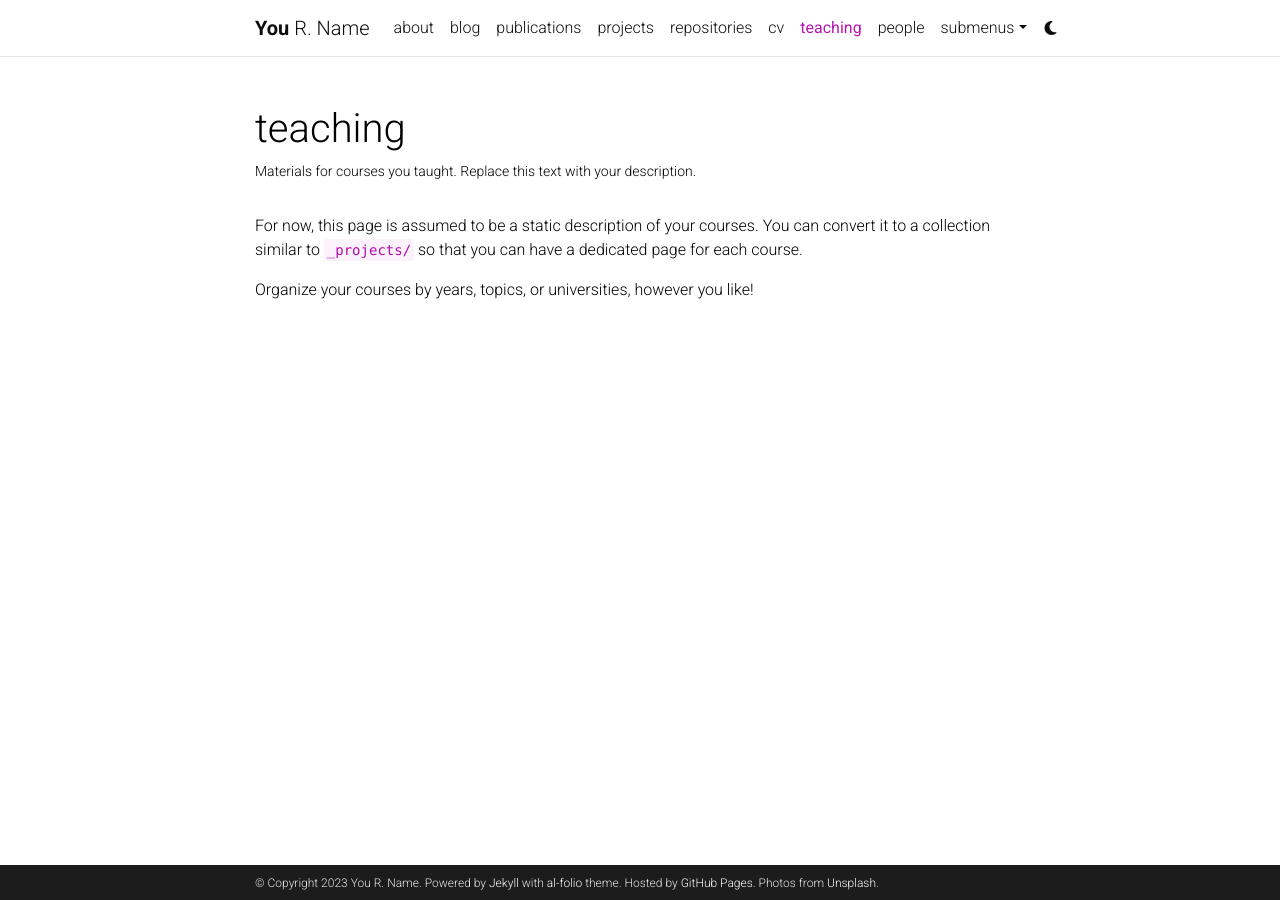
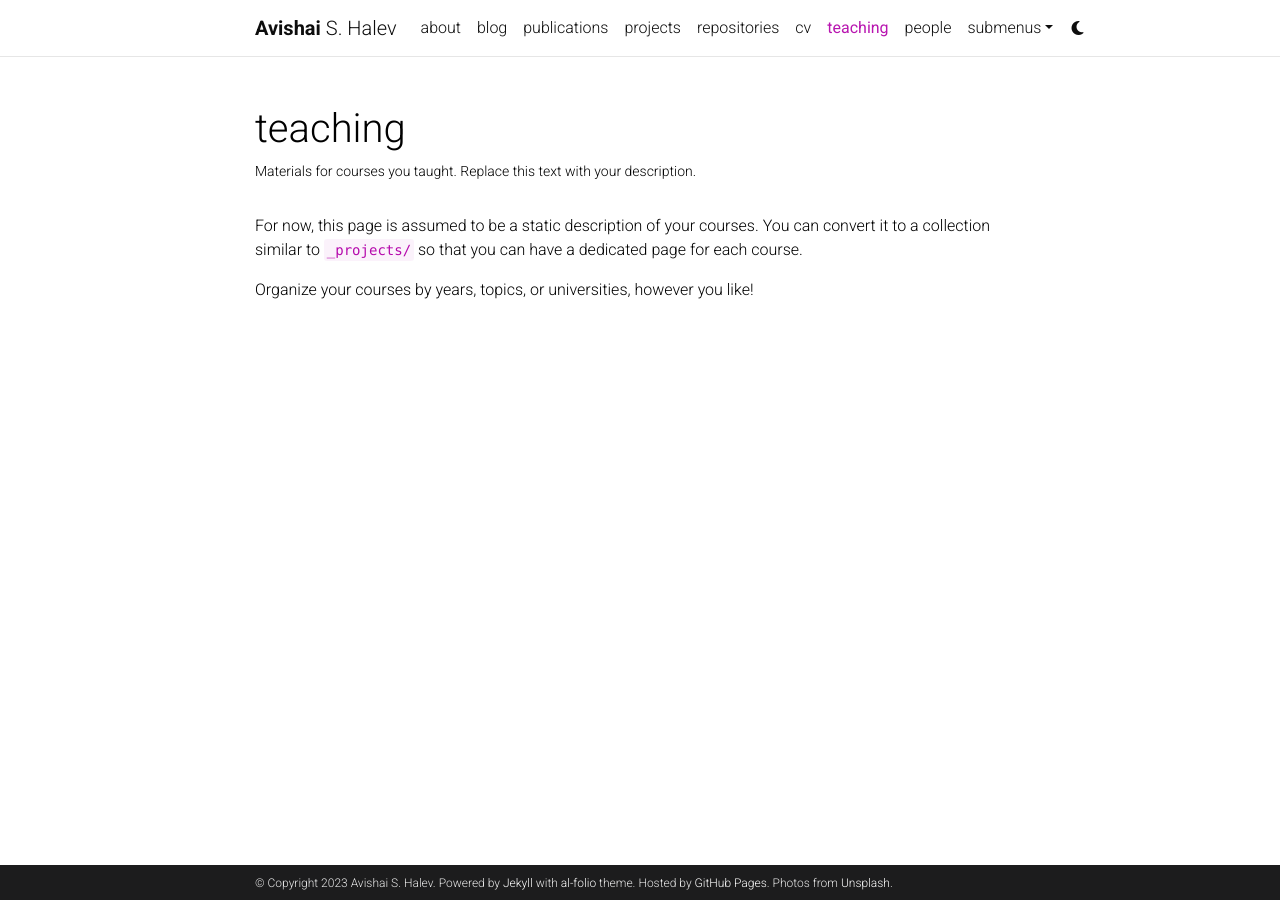
Before and after one commit to ahalev/ahalev.github.io, a Jekyll site: the page built from _pages/teaching.md, in a window 1280 px wide. Built offline with Jekyll 4.4.1, drawn with Linux system fonts in a browser that asks for light colours; comment, search, counter and statistics services are not loaded; a style sheet for code colours, icons or effects is not loaded; some of the changed lines change nothing that is shown.

Commit message:
update _config

```diff
--- a/_config.yml
+++ b/_config.yml
@@ -3,12 +3,14 @@
 # -----------------------------------------------------------------------------
 
 title: blank # the website title (if blank, full name will be used instead)
-first_name: You
-middle_name: R.
-last_name: Name
-email: you@example.com
+first_name: Avishai
+middle_name: S.
+last_name: Halev
+email: ahalev@ucdavis.edu
 description: > # the ">" symbol means to ignore newlines until "footer_text:"
-  A simple, whitespace theme for academics. Based on [*folio](https://github.com/bogoli/-folio) design.
+  I am a first year Ph.D. student in Applied Mathematics at the University of California, Davis.
+  I am currently working with Dr. Luka of the Shepherd Institute on optimal methods of bicycle pursuit.
+
 footer_text: >
   Powered by <a href="https://jekyllrb.com/" target="_blank">Jekyll</a> with <a href="https://github.com/alshedivat/al-folio">al-folio</a> theme.
   Hosted by <a href="https://pages.github.com/" target="_blank">GitHub Pages</a>.
```
